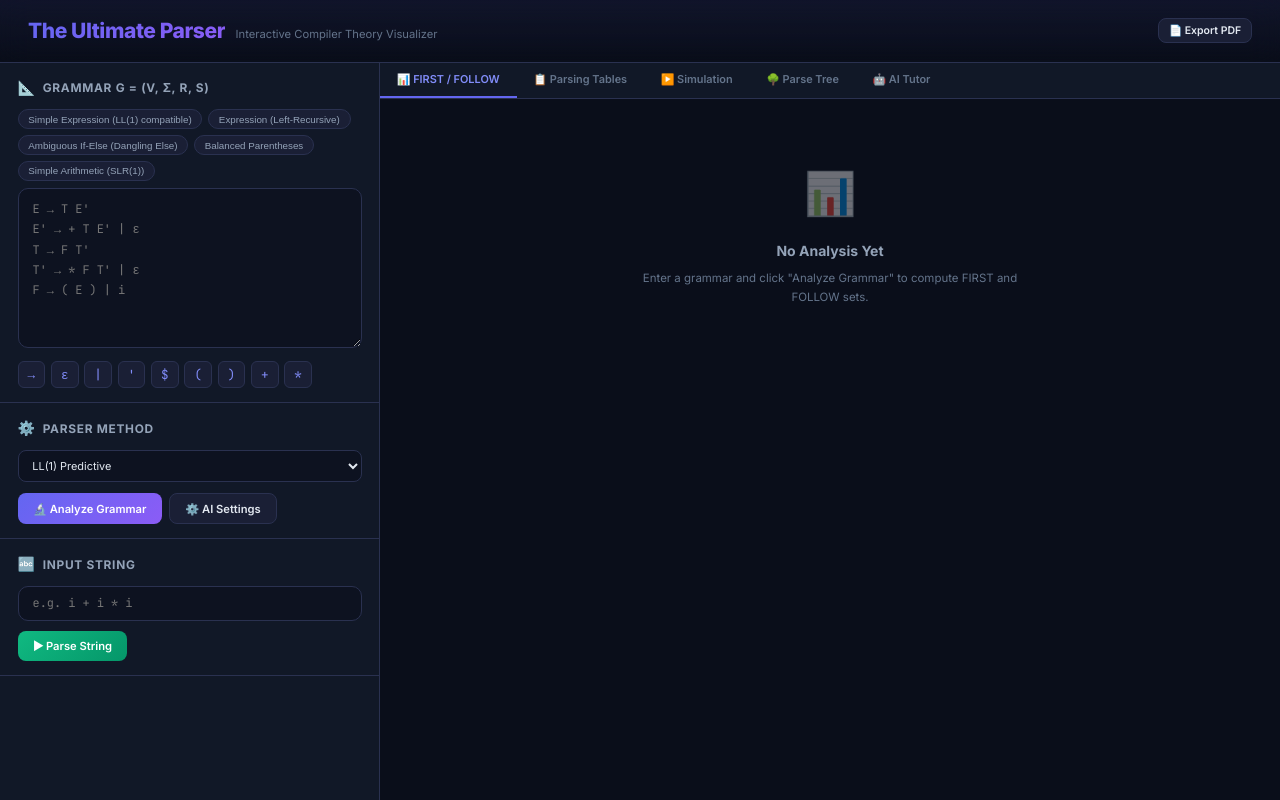
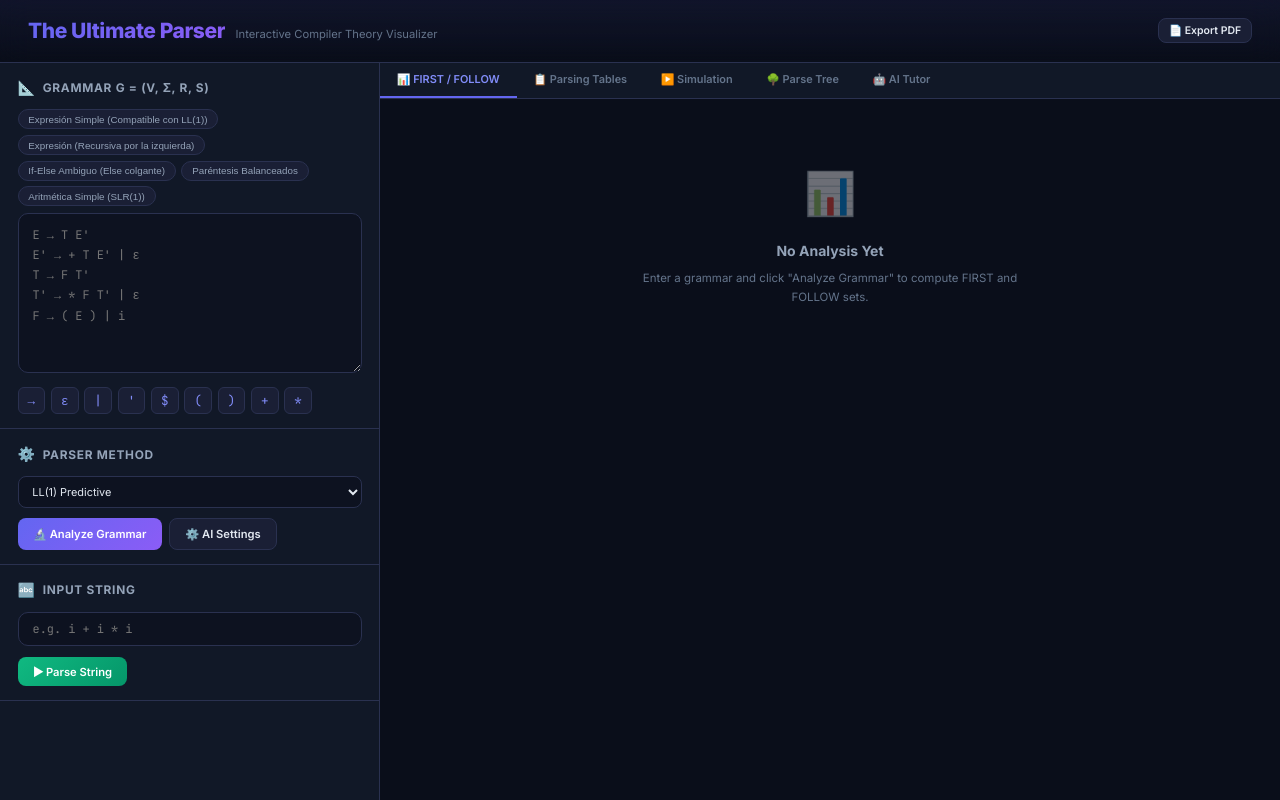
Before and after one commit to araooz/bonus-compi, a React (Vite) app: page / in a window 1280 px wide. Built offline with nearby package versions, Linux system fonts and the light colour scheme.

Commit message:
feat: improve recursive descent error reporting

```diff
--- a/src/presets/grammars.js
+++ b/src/presets/grammars.js
@@ -1,11 +1,7 @@
-/**
- * Preset Grammars — Classic examples for fast demonstration.
- */
-
 export const presetGrammars = [
   {
-    name: 'Simple Expression (LL(1) compatible)',
-    description: 'A classic expression grammar already in LL(1) form with left-recursion eliminated.',
+    name: 'Expresión Simple (Compatible con LL(1))',
+    description: 'ya en forma LL(1) con la recursividad por la izquierda eliminada.',
     grammar: `E → T E'
 E' → + T E' | ε
 T → F T'
@@ -14,30 +10,30 @@ F → ( E ) | i`,
     testInput: 'i + i * i',
   },
   {
-    name: 'Expression (Left-Recursive)',
-    description: 'Standard expression grammar with left recursion — NOT LL(1), but works with LR parsers.',
+    name: 'Expresión (Recursiva por la izquierda)',
+    description: 'con recursividad por la izquierda — NO es LL(1), pero funciona con parsers LR.',
     grammar: `E → E + T | T
 T → T * F | F
 F → ( E ) | i`,
     testInput: 'i + i * i',
   },
   {
-    name: 'Ambiguous If-Else (Dangling Else)',
-    description: 'The classic dangling-else ambiguity. Causes shift/reduce conflicts in LR parsers.',
+    name: 'If-Else Ambiguo (Else colgante)',
+    description: 'Causa conflictos de desplazamiento/reducción en los parsers LR.',
     grammar: `S → i E t S S' | a
 S' → e S | ε
 E → b`,
     testInput: 'i b t a e a',
   },
   {
-    name: 'Balanced Parentheses',
-    description: 'A simple grammar for matched parentheses — useful for basic demonstrations.',
+    name: 'Paréntesis Balanceados',
+    description: 'emparejar parentesis.',
     grammar: `S → ( S ) S | ε`,
     testInput: '( ( ) ) ( )',
   },
   {
-    name: 'Simple Arithmetic (SLR(1))',
-    description: 'A compact arithmetic grammar suitable for SLR(1) parsing.',
+    name: 'Aritmética Simple (SLR(1))',
+    description: 'aritmetica simple para analisis SLR(1).',
     grammar: `E → E + T | T
 T → T * F | F
 F → ( E ) | n`,
```
